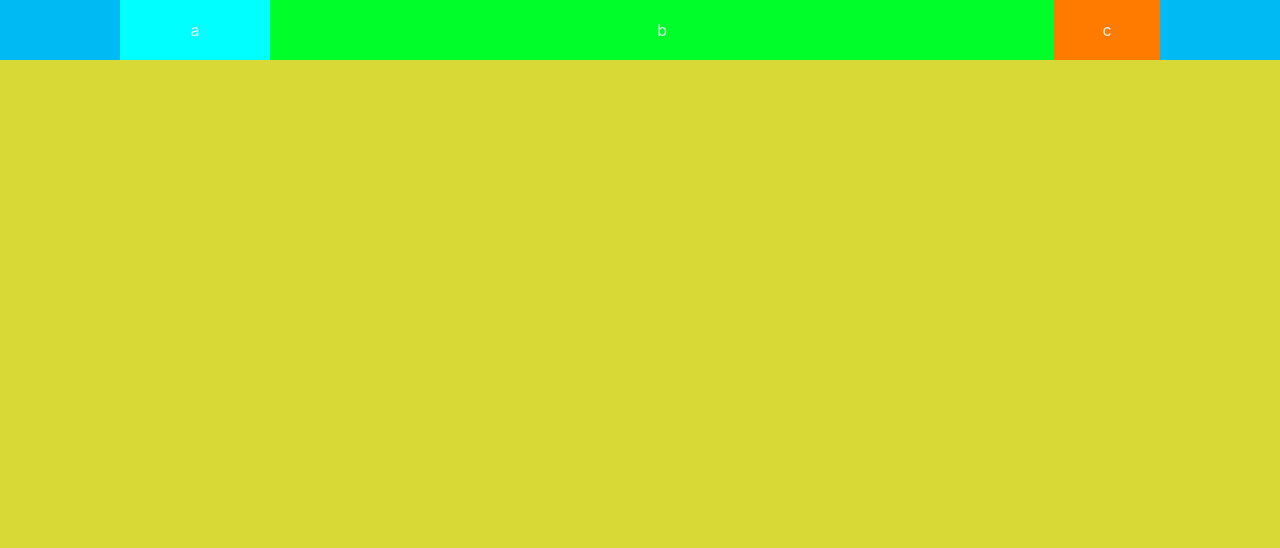
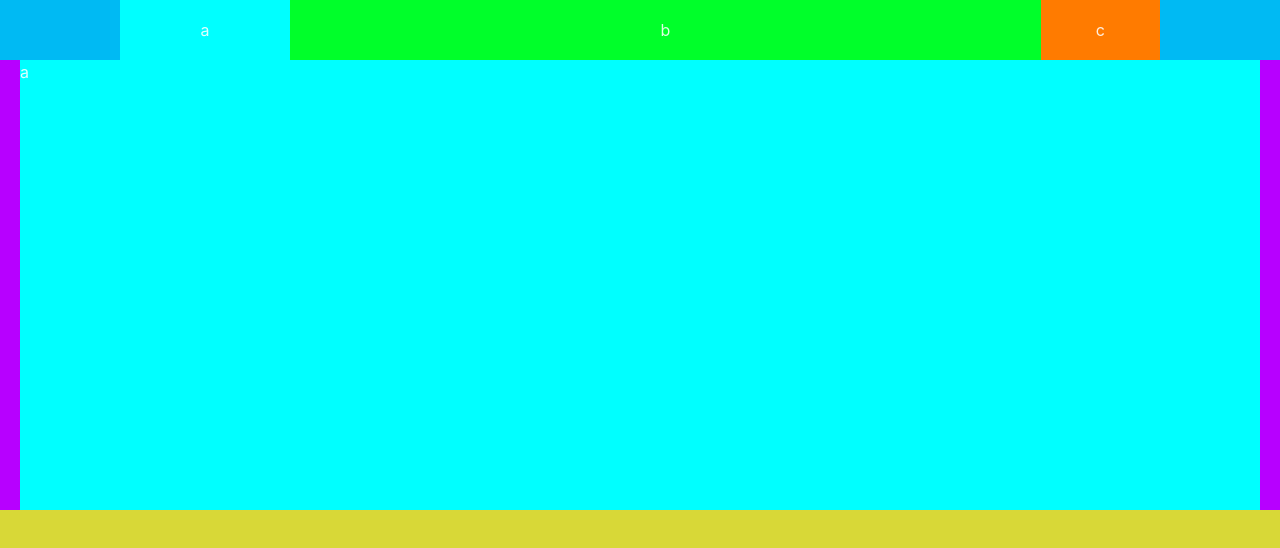
Before and after one commit to ChristopherLandas/myHomeSite, a React (Vite) app: page / in a window 1280 px wide. Shown: the top 548 px of the page. Built offline with nearby package versions, Linux system fonts and the light colour scheme.

Commit message:
implementing parallax title

```diff
--- /dev/null
+++ b/src/components/ParallaxTitle.jsx
@@ -0,0 +1,13 @@
+import styles from '../styles/ParallaxTitle.module.css'
+
+const ParallaxTitle = () => {
+  return (
+    <div className={styles.root}>
+      <div className={styles.workableArea}>
+        a
+      </div>
+    </div>
+  )
+}
+
+export default ParallaxTitle
--- a/src/pages/App.jsx
+++ b/src/pages/App.jsx
@@ -1,4 +1,5 @@
 import Header from "../components/Headers"
+import ParallaxTitle from "../components/ParallaxTitle"
 import styles from '../styles/App.module.css'
 
 const App = () => {
@@ -6,6 +7,8 @@ const App = () => {
     <>
       <div className={styles.main}>
         <Header/>
+
+        <ParallaxTitle/>
       </div>
     </>
   )
--- /dev/null
+++ b/src/styles/ParallaxTitle.module.css
@@ -0,0 +1,19 @@
+.root{
+  width: 100%;
+  height: 450px;
+  background-color: rgb(183, 0, 255);
+
+  display: flex;
+  justify-content: center;
+  align-items: center;
+}
+
+.workableArea{
+  display: flex;
+  flex-grow: 1;
+
+  margin: 20px;
+  height: 100%;
+
+  background-color: aqua;
+}
--- a/src/styles/header.module.css
+++ b/src/styles/header.module.css
@@ -37,6 +37,8 @@
 
   align-items: center;
   justify-content: center;
+
+  padding: 10px;
 }
 
 .navigations.home{
@@ -61,4 +63,12 @@
   .navigations.selections{
     display: none;
   }
+
+  .navigations.home{
+    justify-content: start;
+  }
+
+  .navigations.menu{
+    justify-content: end;
+  }
 }
```
